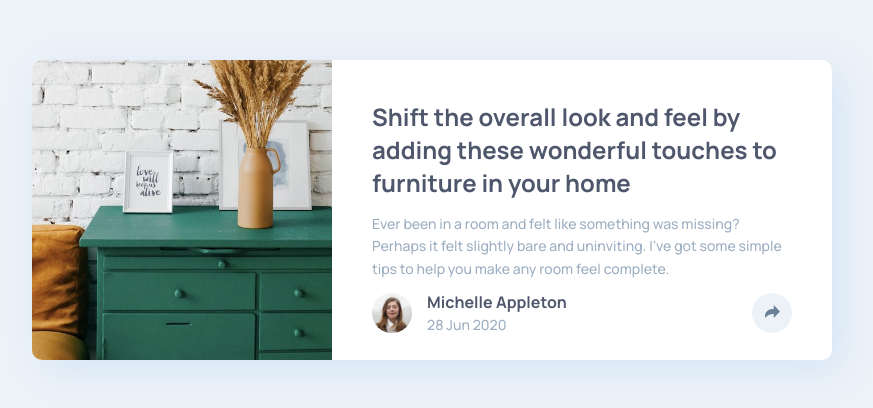
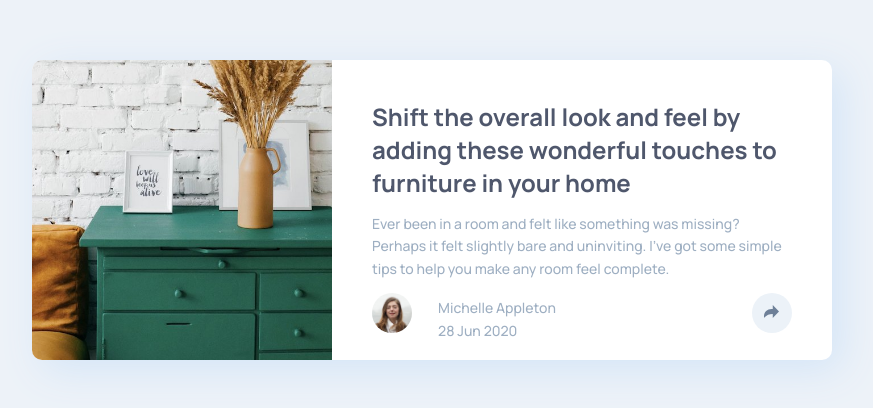
Before and after one commit to AYoNiEz/Article-preview-component-master, a plain HTML site: page index.html in a window 1280 px wide. Shown: the part 140-548 px from the top of the page, without its empty margins (208-1081 px from the left). Drawn offline with Linux system fonts and the light colour scheme.

Commit message:
Update index.html

```diff
--- a/index.html
+++ b/index.html
@@ -27,7 +27,7 @@
           <div class="profile">
             <img class="profilepicture" src="/images/avatar-michelle.jpg" alt="Michelle">
             <div class="info">
-              <h3>Michelle Appleton <br><span>28 Jun 2020</span></h3>
+              <p class="name">Michelle Appleton <br><span>28 Jun 2020</span></p>
             </div>
             <button id="share" aria-label="share">
               <svg xmlns="http://www.w3.org/2000/svg" width="15" height="13"><path fill="#6E8098" d="M15 6.495L8.766.014V3.88H7.441C3.33 3.88 0 7.039 0 10.936v2.049l.589-.612C2.59 10.294 5.422 9.11 8.39 9.11h.375v3.867L15 6.495z"/></svg>
```
